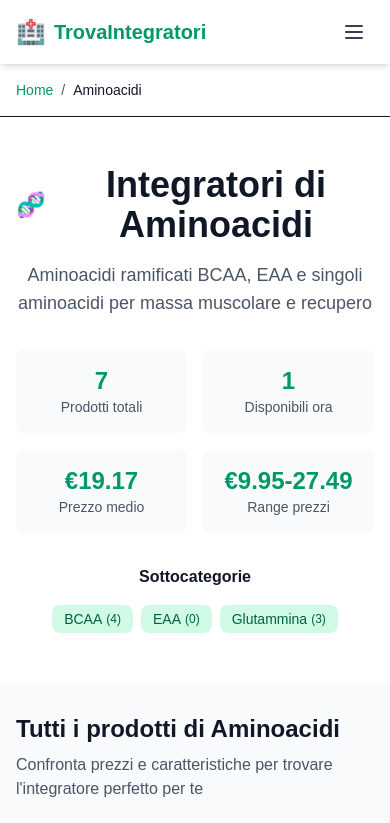
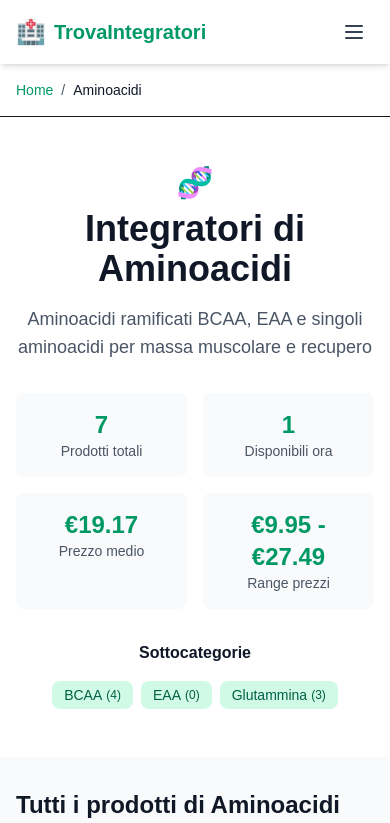
Before and after one commit to moonswolf/trovaintegatori, a Next.js app: page /categoria/aminoacidi in a window 390 px wide. Shown: the top 823 px of the page. Built offline with nearby package versions, Linux system fonts and the light colour scheme.

Commit message:
style: center title below icon on mobile, add € to price range

```diff
--- a/app/categoria/[slug]/page.tsx
+++ b/app/categoria/[slug]/page.tsx
@@ -113,8 +113,8 @@ export default async function CategoryPage({ params }: CategoryPageProps) {
       <div className="bg-white">
         <div className="max-w-7xl mx-auto px-4 py-12">
           <div className="text-center">
-            <div className="flex items-center justify-center gap-3 mb-4">
-              <span className="text-2xl" role="img" aria-label={category.name}>{category.icon}</span>
+            <div className="mb-4">
+              <span className="text-3xl block mb-2" role="img" aria-label={category.name}>{category.icon}</span>
               <h1 className="text-4xl md:text-5xl font-bold text-gray-900">
                 Integratori di {category.name}
               </h1>
@@ -136,7 +136,7 @@ export default async function CategoryPage({ params }: CategoryPageProps) {
                 <div className="text-sm text-gray-600">Prezzo medio</div>
               </div>
               <div className="bg-gray-50 rounded-lg p-4 text-center">
-                <div className="text-2xl font-bold text-emerald-600">€{priceRange.min}-{priceRange.max}</div>
+                <div className="text-2xl font-bold text-emerald-600">€{priceRange.min} - €{priceRange.max}</div>
                 <div className="text-sm text-gray-600">Range prezzi</div>
               </div>
             </div>
```
